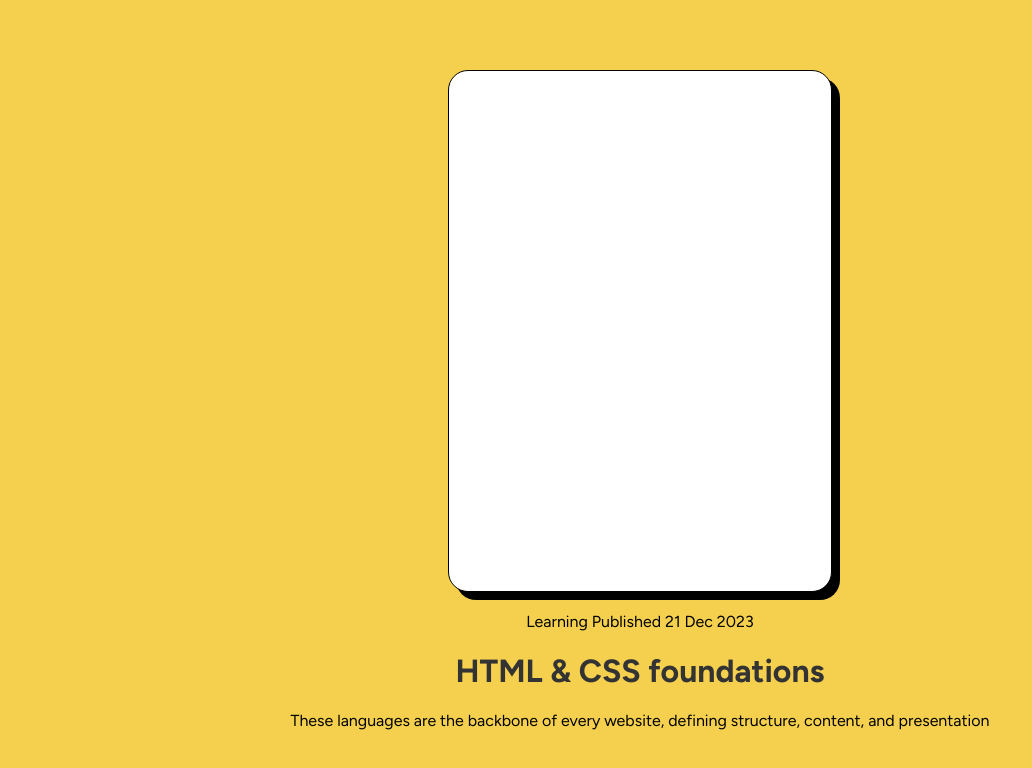
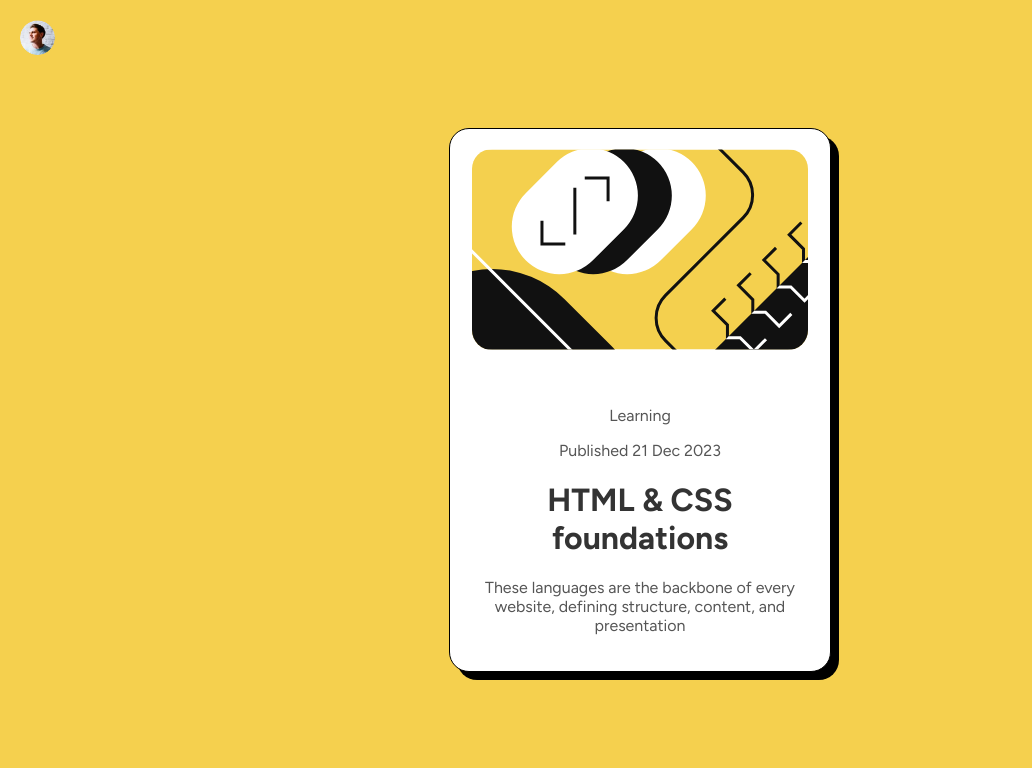
Before and after one commit to AinsleyMauline/blog-preview, a plain HTML site: page blog-preview-card-main/index.html in a window 1280 px wide. Shown: the whole page, without its empty margins (0-1032 px from the left). Drawn offline with Linux system fonts and the light colour scheme.

Commit message:
change elements to flexbox

```diff
--- a/blog-preview-card-main/index.html
+++ b/blog-preview-card-main/index.html
@@ -8,7 +8,6 @@
     <style>
         body {
             display: flex;
-            flex-direction: column;
             justify-content: center;
             align-items: center;
             height: 100vh;
@@ -19,20 +18,36 @@
 
         .rectangle {
             width: 382px;
-        height: 520px;
             background-color: white;
             border-radius: 20px;
             border: 1px solid black;
-        position: relative;
-        z-index: 1; /* Makes the rectangle appear in front */
-        box-shadow: 8px 8px 0 0 black; /* Adds 8px shadow to the right and bottom */
+            box-shadow: 8px 8px 0 0 black;
+            display: flex;
+            flex-direction: column;
+            align-items: center;
+            padding: 20px;
+            box-sizing: border-box;
+        }
+
+        .rectangle img.illustration {
+            width: 336px;
+            height: 201px;
+            border-radius: 20px;
+            margin-bottom: 20px;
+        }
+
+        .rectangle img.avatar {
+            width: 35px;
+            height: 35px;
+            border-radius: 50%;
+            position: absolute;
+            top: 20px;
+            left: 20px;
         }
 
         .content {
-            position: relative;
-            z-index: 0; /* Content will appear behind the rectangle */
-            margin-top: 20px; /* Adds space below the rectangle */
             text-align: center;
+            margin-top: 20px;
         }
 
         h1 {
@@ -45,15 +60,15 @@
     </style>
 </head>
 <body>
-    <div class="rectangle"></div>
-
+    <div class="rectangle">
+        <img class="illustration" src="assets/images/illustration-article.svg" alt="Illustration Image">
+        <img class="avatar" src="assets/images/image-avatar.webp" alt="Avatar">
         <div class="content">
-      <p1>Learning</p1>
-      <p2>Published 21 Dec 2023</p2>
+            <p>Learning</p>
+            <p>Published 21 Dec 2023</p>
             <h1>HTML & CSS foundations</h1>
-      <p3>These languages are the backbone of every
-          website, defining structure, content, and
-          presentation</p3>
+            <p>These languages are the backbone of every website, defining structure, content, and presentation</p>
+        </div>
     </div>
 </body>
 </html>
```
Lines whose indentation alone changed are shown as unchanged.
